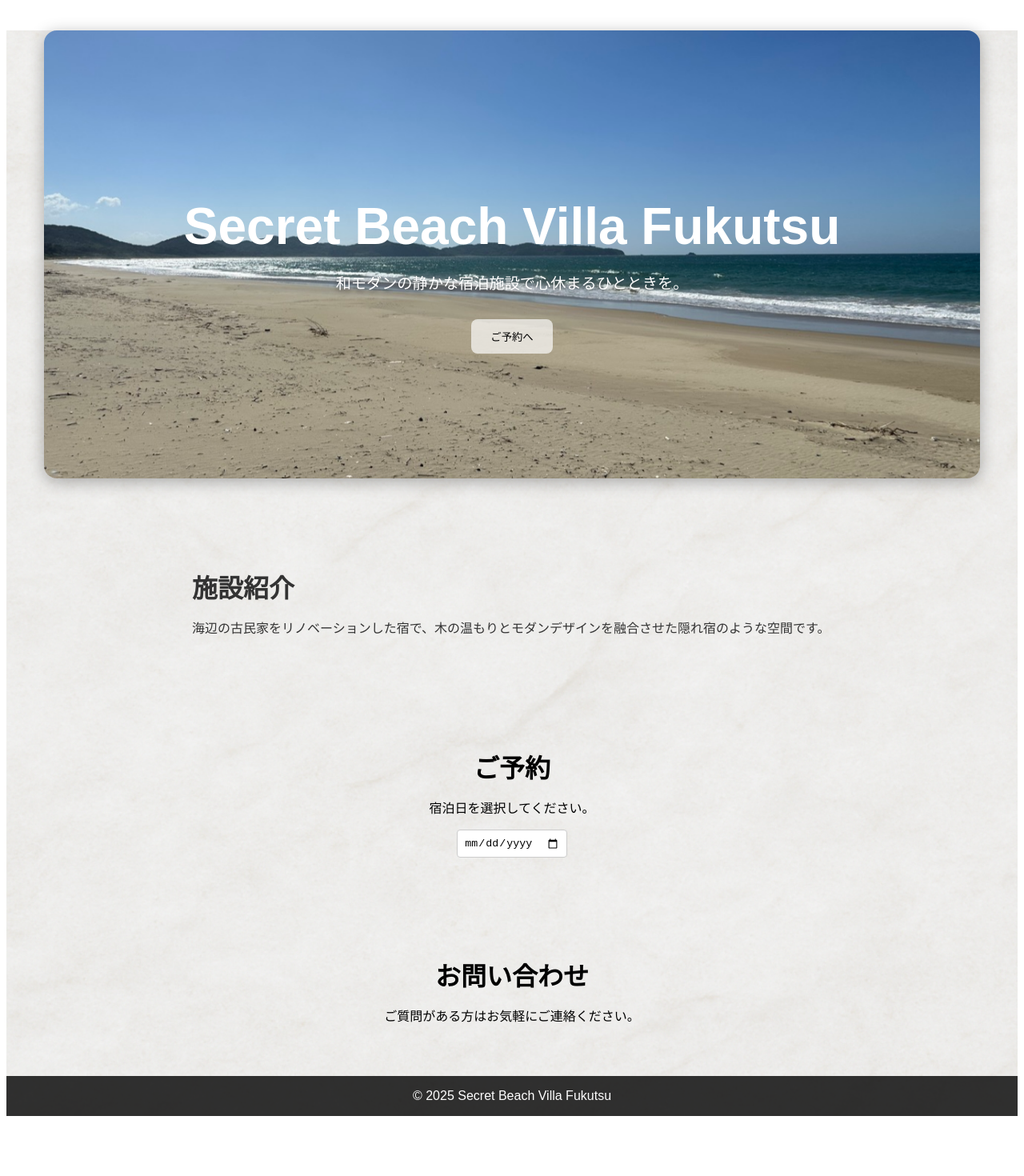
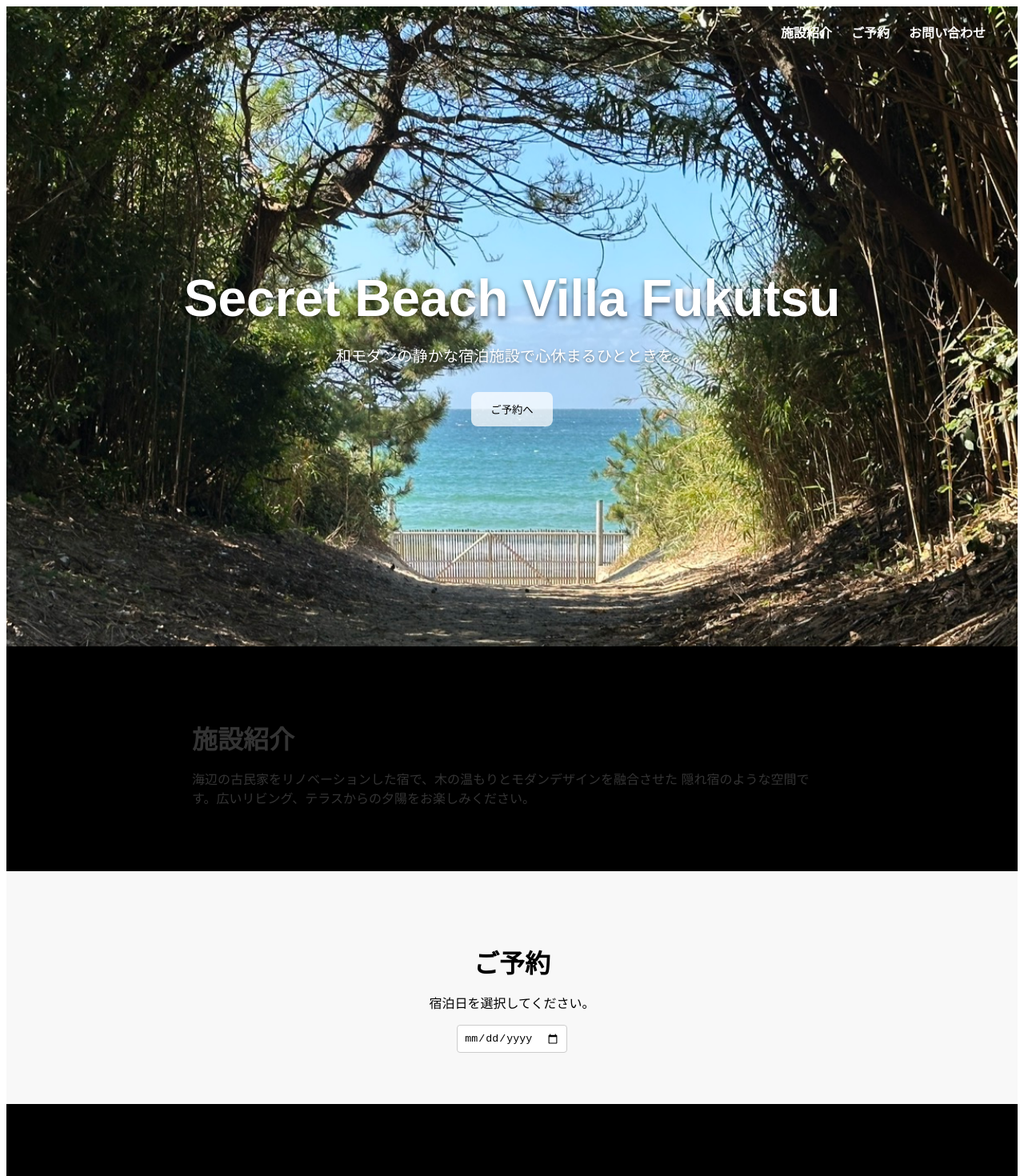
Before and after one commit to likeiga2/secret-beach-villa, a Next.js app: page / in a window 1280 px wide. Shown: the top 1470 px of the page at 80% size. Before the commit the page ends 1403 px from the top, so only its background shows below. Built offline with nearby package versions, Linux system fonts and the light colour scheme.

Commit message:
Update index.js

```diff
--- a/pages/index.js
+++ b/pages/index.js
@@ -1,95 +1,128 @@
-import { useState, useEffect } from 'react';
+import { useState, useEffect } from "react";
 
 export default function Home() {
-  const images = ['/IMG_5949.jpeg', '/IMG_5947.jpeg', '/IMG_5941.jpeg'];
+  const images = ["/IMG_5949.jpeg", "/IMG_5947.jpeg", "/IMG_5941.jpeg"];
   const [currentIndex, setCurrentIndex] = useState(0);
-  const [prevIndex, setPrevIndex] = useState(null);
-  const [date, setDate] = useState('');
 
   useEffect(() => {
     const interval = setInterval(() => {
-      setPrevIndex(currentIndex);
       setCurrentIndex((prev) => (prev + 1) % images.length);
-    }, 8000);
+    }, 4000); // 4秒ごとに切り替え
     return () => clearInterval(interval);
-  }, [currentIndex]);
+  }, []);
 
   return (
     <div
       style={{
-        fontFamily: 'sans-serif',
-        backgroundImage: "url('/washi_gold.jpg')",
-        backgroundSize: 'cover',
-        backgroundRepeat: 'repeat',
-        minHeight: '100vh',
+        margin: 0,
+        fontFamily: "sans-serif",
+        backgroundColor: "#000",
+        overflowX: "hidden",
       }}
     >
       {/* Hero Section */}
       <section
         style={{
-          maxWidth: '90%',
-          margin: '1cm auto',
-          borderRadius: '1rem',
-          overflow: 'hidden',
-          boxShadow: '0 4px 20px rgba(0,0,0,0.3)',
-          position: 'relative',
-          minHeight: '70vh',
-          display: 'flex',
-          alignItems: 'center',
-          justifyContent: 'center',
-          color: '#fff',
-          textAlign: 'center',
-          padding: '0 1rem',
+          position: "relative",
+          height: "100vh",
+          width: "100%",
+          overflow: "hidden",
+          display: "flex",
+          alignItems: "center",
+          justifyContent: "center",
+          color: "#fff",
         }}
       >
-        {/* 背景画像 (フェード付き) */}
-        {images.map((src, i) => (
+        {/* 背景画像 (フェード + ズーム) */}
+        {images.map((src, index) => (
           <div
-            key={i}
+            key={index}
             style={{
-              position: 'absolute',
+              backgroundImage: `url(${src})`,
+              backgroundSize: "cover",
+              backgroundPosition: "center",
+              position: "absolute",
               top: 0,
               left: 0,
-              width: '100%',
-              height: '100%',
-              backgroundImage: `url(${src})`,
-              backgroundSize: 'cover',
-              backgroundPosition: 'center',
-              opacity: i === currentIndex ? 1 : i === prevIndex ? 0 : 0,
-              transition: 'opacity 2s ease-in-out',
-              animation: i === currentIndex ? 'zoomOut 8s ease-in-out infinite' : 'none',
-              zIndex: i === currentIndex ? 1 : 0,
+              width: "100%",
+              height: "100%",
+              opacity: currentIndex === index ? 1 : 0,
+              transition: "opacity 1s ease-in-out",
+              transform:
+                currentIndex === index ? "scale(1)" : "scale(1.1)",
+              transitionProperty: "opacity, transform",
+              transitionDuration: "1s, 4s",
+              zIndex: 0,
             }}
-          ></div>
+          />
         ))}
 
-        {/* Hero Text */}
-        <div style={{ position: 'relative', zIndex: 2 }}>
-          <h1 style={{ fontSize: '4rem', marginBottom: '1rem' }}>
+        {/* メニュー */}
+        <nav
+          style={{
+            position: "absolute",
+            top: "20px",
+            right: "40px",
+            zIndex: 2,
+            display: "flex",
+            gap: "1.5rem",
+            fontWeight: "bold",
+          }}
+        >
+          {[
+            { label: "施設紹介", id: "about" },
+            { label: "ご予約", id: "booking" },
+            { label: "お問い合わせ", id: "contact" },
+          ].map((item) => (
+            <a
+              key={item.id}
+              href={`#${item.id}`}
+              style={{
+                color: "#fff",
+                textDecoration: "none",
+                transition: "opacity 0.3s",
+              }}
+              onMouseEnter={(e) => (e.target.style.opacity = 0.7)}
+              onMouseLeave={(e) => (e.target.style.opacity = 1)}
+            >
+              {item.label}
+            </a>
+          ))}
+        </nav>
+
+        {/* ヒーローテキスト */}
+        <div style={{ position: "relative", zIndex: 1, textAlign: "center" }}>
+          <h1
+            style={{
+              fontSize: "4rem",
+              marginBottom: "1rem",
+              textShadow: "0 3px 6px rgba(0,0,0,0.6)",
+            }}
+          >
             Secret Beach Villa Fukutsu
           </h1>
           <p
             style={{
-              fontSize: '1.2rem',
-              marginBottom: '2rem',
-              textShadow: '0 3px 6px rgba(0,0,0,0.5)',
+              fontSize: "1.2rem",
+              marginBottom: "2rem",
+              textShadow: "0 2px 4px rgba(0,0,0,0.5)",
             }}
           >
             和モダンの静かな宿泊施設で心休まるひとときを。
           </p>
           <button
             style={{
-              padding: '0.75rem 1.5rem',
-              backgroundColor: '#ffffffaa',
-              color: '#000',
-              borderRadius: '0.5rem',
-              border: 'none',
-              cursor: 'pointer',
+              padding: "0.75rem 1.5rem",
+              backgroundColor: "#ffffffbb",
+              color: "#000",
+              borderRadius: "0.5rem",
+              border: "none",
+              cursor: "pointer",
             }}
             onClick={() =>
-              document
-                .getElementById('booking')
-                .scrollIntoView({ behavior: 'smooth' })
+              document.getElementById("booking").scrollIntoView({
+                behavior: "smooth",
+              })
             }
           >
             ご予約へ
@@ -101,15 +134,16 @@ export default function Home() {
       <section
         id="about"
         style={{
-          padding: '3rem 1rem',
-          maxWidth: '800px',
-          margin: '0 auto',
-          color: '#333',
+          padding: "4rem 1rem",
+          maxWidth: "800px",
+          margin: "0 auto",
+          color: "#333",
         }}
       >
-        <h2 style={{ fontSize: '2rem', marginBottom: '1rem' }}>施設紹介</h2>
-        <p style={{ fontSize: '1rem' }}>
-          海辺の古民家をリノベーションした宿で、木の温もりとモダンデザインを融合させた隠れ宿のような空間です。
+        <h2 style={{ fontSize: "2rem", marginBottom: "1rem" }}>施設紹介</h2>
+        <p style={{ fontSize: "1rem" }}>
+          海辺の古民家をリノベーションした宿で、木の温もりとモダンデザインを融合させた
+          隠れ宿のような空間です。広いリビング、テラスからの夕陽をお楽しみください。
         </p>
       </section>
 
@@ -117,81 +151,43 @@ export default function Home() {
       <section
         id="booking"
         style={{
-          padding: '3rem 1rem',
-          maxWidth: '800px',
-          margin: '0 auto',
-          textAlign: 'center',
+          padding: "4rem 1rem",
+          textAlign: "center",
+          backgroundColor: "#f8f8f8",
         }}
       >
-        <h2 style={{ fontSize: '2rem', marginBottom: '1rem' }}>ご予約</h2>
-        <p style={{ marginBottom: '1rem' }}>宿泊日を選択してください。</p>
+        <h2 style={{ fontSize: "2rem", marginBottom: "1rem" }}>ご予約</h2>
+        <p style={{ marginBottom: "1rem" }}>宿泊日を選択してください。</p>
         <input
           type="date"
-          value={date}
-          onChange={(e) => setDate(e.target.value)}
           style={{
-            padding: '0.5rem',
-            borderRadius: '0.25rem',
-            border: '1px solid #ccc',
+            padding: "0.5rem",
+            borderRadius: "0.25rem",
+            border: "1px solid #ccc",
           }}
         />
-        {date && (
-          <div style={{ marginTop: '1rem' }}>
-            <button
-              style={{
-                padding: '0.75rem 1.5rem',
-                backgroundColor: '#28a745',
-                color: '#fff',
-                border: 'none',
-                borderRadius: '0.5rem',
-                cursor: 'pointer',
-              }}
-            >
-              予約リクエスト
-            </button>
-          </div>
-        )}
       </section>
 
       {/* Contact Section */}
       <section
         id="contact"
-        style={{
-          padding: '3rem 1rem',
-          maxWidth: '800px',
-          margin: '0 auto',
-          textAlign: 'center',
-        }}
+        style={{ padding: "4rem 1rem", textAlign: "center" }}
       >
-        <h2 style={{ fontSize: '2rem', marginBottom: '1rem' }}>お問い合わせ</h2>
-        <p style={{ marginBottom: '1rem' }}>
-          ご質問がある方はお気軽にご連絡ください。
-        </p>
+        <h2 style={{ fontSize: "2rem", marginBottom: "1rem" }}>お問い合わせ</h2>
+        <p>ご質問がありましたらお気軽にお問い合わせください。</p>
       </section>
 
       {/* Footer */}
       <footer
         style={{
-          textAlign: 'center',
-          padding: '1rem 0',
-          backgroundColor: 'rgba(0,0,0,0.8)',
-          color: '#fff',
+          textAlign: "center",
+          padding: "1rem",
+          backgroundColor: "#000",
+          color: "#fff",
         }}
       >
         © {new Date().getFullYear()} Secret Beach Villa Fukutsu
       </footer>
-
-      {/* CSS animation */}
-      <style jsx>{`
-        @keyframes zoomOut {
-          from {
-            transform: scale(1.1);
-          }
-          to {
-            transform: scale(1);
-          }
-        }
-      `}</style>
     </div>
   );
 }
```
